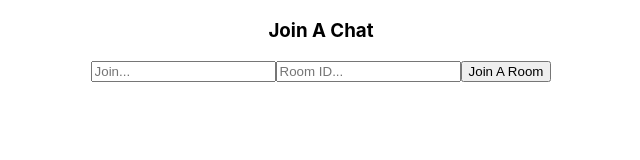
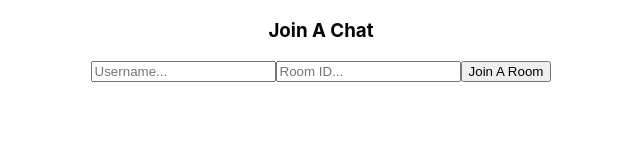
Before and after one commit to QueenlyCrimson/ChattingApp, a React (Create React App) app in the folder client/: page / in a window 1280 px wide. Shown: the top 160 px of the page, without its empty margins (319-959 px from the left). Built offline with nearby package versions, Linux system fonts and the light colour scheme; no server answers.

Commit message:
Join Room function added

```diff
--- a/client/src/App.js
+++ b/client/src/App.js
@@ -8,14 +8,30 @@
   const [username, setUsername] = useState("");
   const [room, setRoom] = useState("");
 
-  const joinRoom = () => {};
+  const joinRoom = () => {
+    if (username !== "" && room !== "") {
+      socket.emit("join_room", room);
+    }
+  };
 
   return (
     <div className="App">
       <h3>Join A Chat</h3>
-      <input type="text" placeholder="Join..." />
-      <input type="text" placeholder="Room ID..." />
-      <button>Join A Room</button>
+      <input
+        type="text"
+        placeholder="Username..."
+        onChange={(event) => {
+          setUsername(event.target.value);
+        }}
+      />
+      <input
+        type="text"
+        placeholder="Room ID..."
+        onChange={(event) => {
+          setRoom(event.target.value);
+        }}
+      />
+      <button onClick={joinRoom}>Join A Room</button>
     </div>
   );
 }
```
